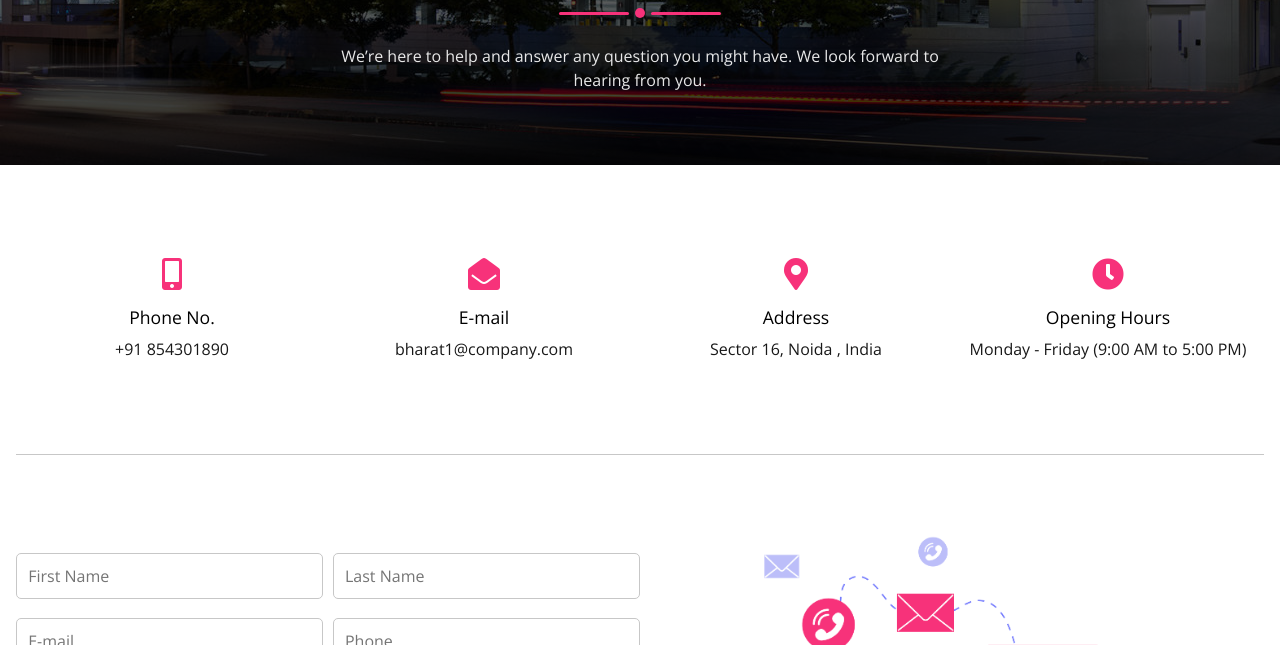
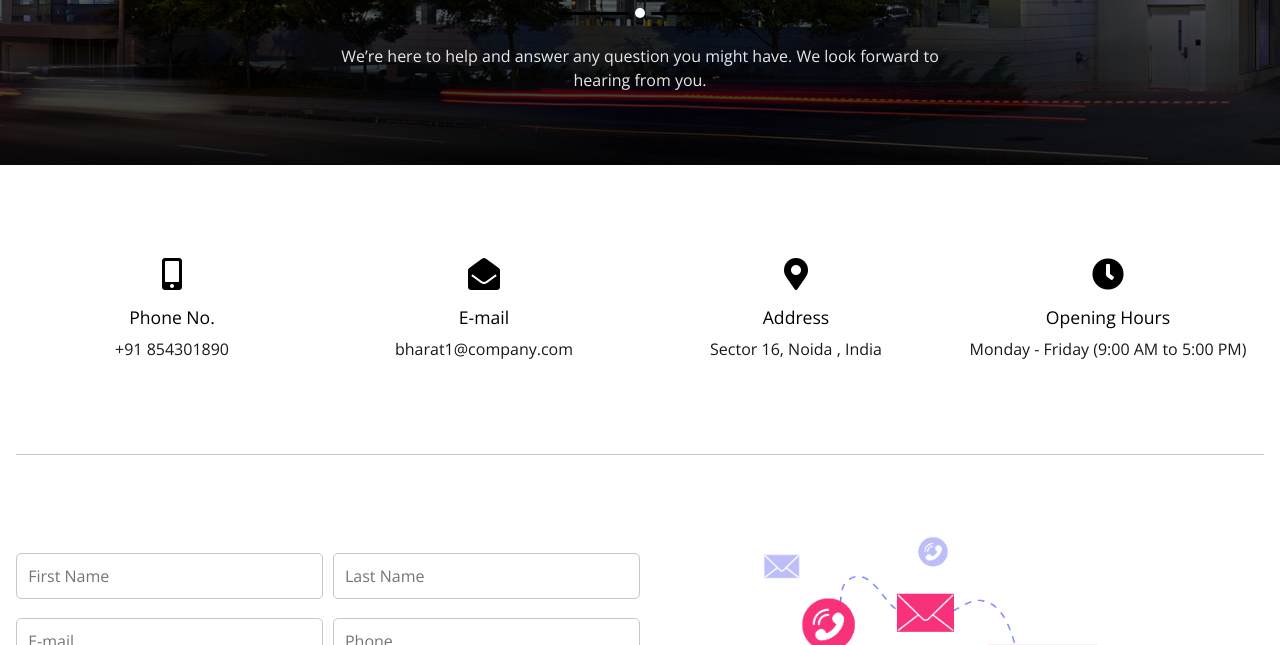
Before and after one commit to Abhi-202/newcontact.github.io, a plain HTML site: page index.html in a window 1280 px wide. Shown: the part 155-800 px from the top of the page. Drawn offline with nearby package versions, Linux system fonts and the light colour scheme.

Commit message:
Update style.css

```diff
--- a/style.css
+++ b/style.css
@@ -39,7 +39,7 @@ body{
 .line div:nth-child(3){
     height: 3px;
     width: 70px;
-    background: #f7327a;
+    background:black;
     border-radius: 5px;
 }
 .line{
@@ -49,7 +49,7 @@ body{
 .line div:nth-child(2){
     width: 10px;
     height: 10px;
-    background: #f7327a;
+    background: white;
     border-radius: 50%;
 }
 .text{
@@ -79,7 +79,7 @@ body{
 .contact-info span .fas{
     font-size: 2rem;
     padding-bottom: 0.9rem;
-    color: #f7327a;
+    color: black;
 }
 .contact-info div span:nth-child(2){
     font-weight: 500;
```
